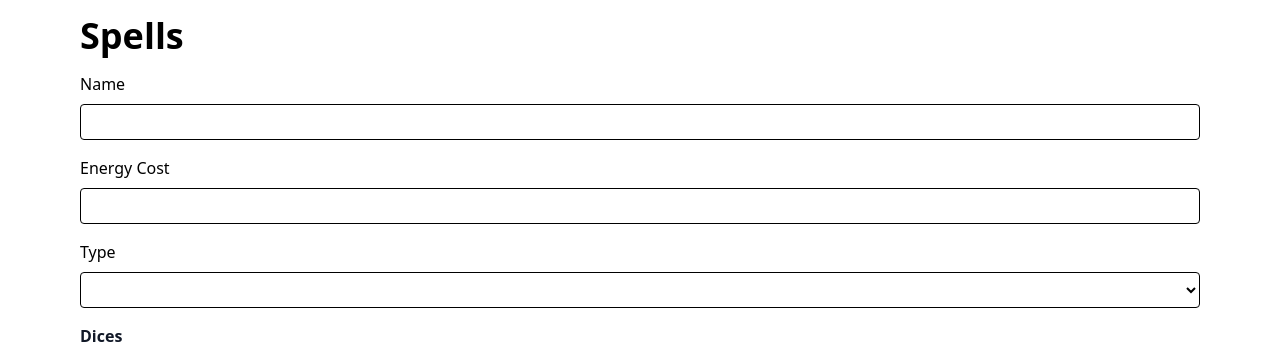
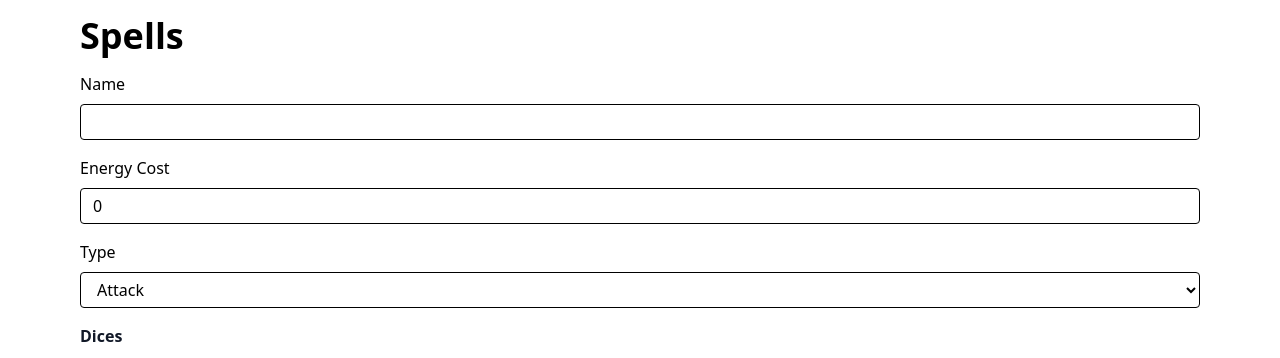
Before and after one commit to Viniciusadm/battlesimulator, a Next.js app: page /spells in a window 1280 px wide. Shown: the top 358 px of the page. Built offline with nearby package versions, Linux system fonts and the light colour scheme; no server answers; the database is empty.

Commit message:
Snackbar adicionado

```diff
--- a/package.json
+++ b/package.json
@@ -19,6 +19,7 @@
     "eslint": "8.38.0",
     "eslint-config-next": "13.3.0",
     "next": "13.3.0",
+    "notistack": "^3.0.1",
     "postcss": "8.4.22",
     "react": "18.2.0",
     "react-dom": "18.2.0",
--- a/src/pages/_app.tsx
+++ b/src/pages/_app.tsx
@@ -1,8 +1,17 @@
 import '@/styles/globals.css'
 import type { AppProps } from 'next/app'
+import { SnackbarProvider } from 'notistack';
 
 export default function App({ Component, pageProps }: AppProps) {
     return (
-        <Component {...pageProps} />
+        <SnackbarProvider
+            anchorOrigin={{
+                vertical: 'top',
+                horizontal: 'right',
+            }}
+            maxSnack={2}
+        >
+            <Component {...pageProps} />
+        </SnackbarProvider>
     )
 }
--- a/src/pages/spells/index.tsx
+++ b/src/pages/spells/index.tsx
@@ -4,17 +4,43 @@ import Select from "@/components/Select";
 import Checkbox from "@/components/Checkbox";
 import supabase from "@/services/supabase";
 import Dice from "@/battlerpg/Classes/Dice";
+import { enqueueSnackbar } from "notistack";
 
 export type Spell = {
-    id: string;
+    id?: string;
     name: string;
-    energyCost: number;
+    energy_cost: number;
     dices: Dice[];
     type: 'attack' | 'heal';
 };
 
 export default function Spells({ spells }: { spells: Spell[] }) {
-    const [spell, setSpell] = useState<Spell>({} as Spell);
+    const [spell, setSpell] = useState<Spell>({
+        name: '',
+        energy_cost: 0,
+        dices: [],
+        type: 'attack',
+    } as Spell);
+
+    const handleAddSpell = async () => {
+        const { data, error } = await supabase
+            .from('spells')
+            .insert(spell)
+            .select()
+
+        if (error) {
+            console.log(error)
+        }
+
+        setSpell({
+            name: '',
+            energy_cost: 0,
+            dices: [],
+            type: 'attack',
+        } as Spell)
+
+        enqueueSnackbar('Spell added!', { variant: 'success' })
+    }
 
     return (
         <main className="flex flex-col w-full flex-1 px-20">
@@ -31,8 +57,8 @@ export default function Spells({ spells }: { spells: Spell[] }) {
                 <Input
                     label="Energy Cost"
                     name="energy"
-                    value={spell.energyCost}
-                    onChange={(value) => setSpell({ ...spell, energyCost: value as number })}
+                    value={spell.energy_cost}
+                    onChange={(value) => setSpell({ ...spell, energy_cost: value as number })}
                 />
                 <Select
                     label="Type"
@@ -60,6 +86,7 @@ export default function Spells({ spells }: { spells: Spell[] }) {
 
                 <button
                     className="bg-black text-white rounded px-4 py-2"
+                    onClick={handleAddSpell}
                 >
                     Add Spell
                 </button>
@@ -69,7 +96,7 @@ export default function Spells({ spells }: { spells: Spell[] }) {
                 {spells.map((spell) => (
                     <div key={spell.id} className="flex flex-col">
                         <h2 className="text-2xl font-bold">{spell.name}</h2>
-                        <p>Energy Cost: {spell.energyCost}</p>
+                        <p>Energy Cost: {spell.energy_cost}</p>
                         <p>Type: {spell.type}</p>
                         <p>Dices: {spell.dices?.join(', ')}</p>
                     </div>
```
Also changed, not shown: 1 other file (tests, documents, lock files or other folders).
